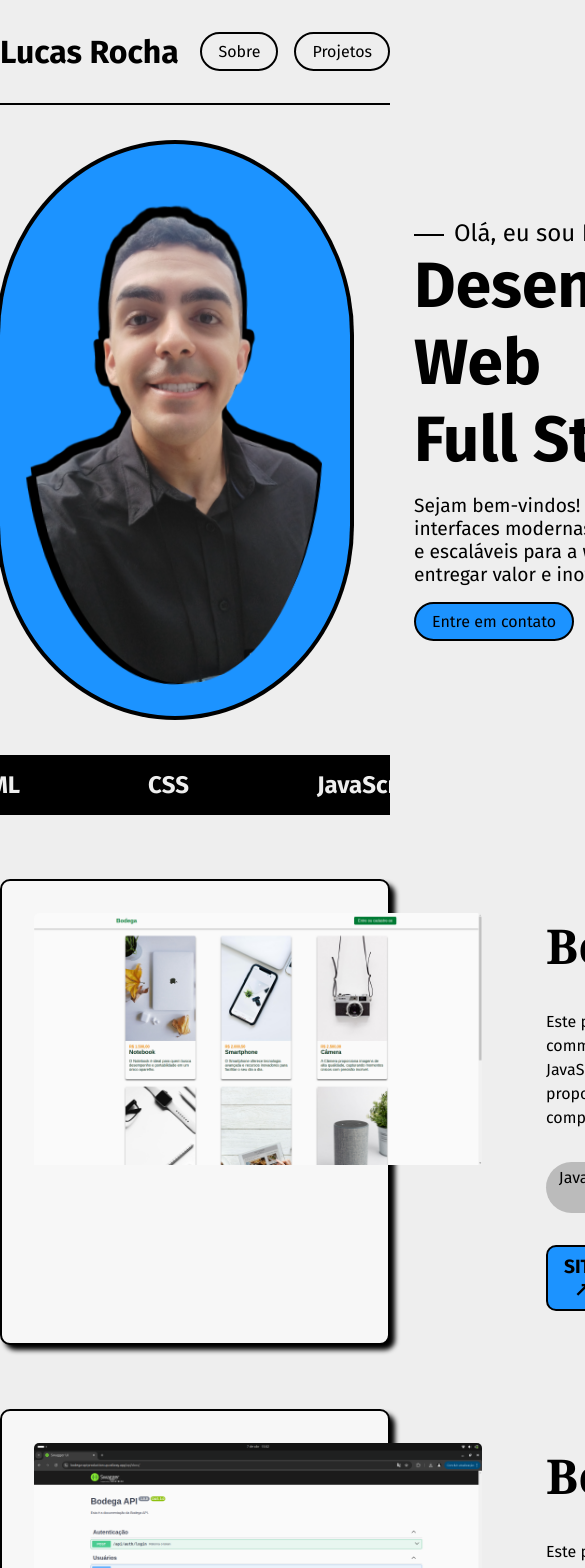
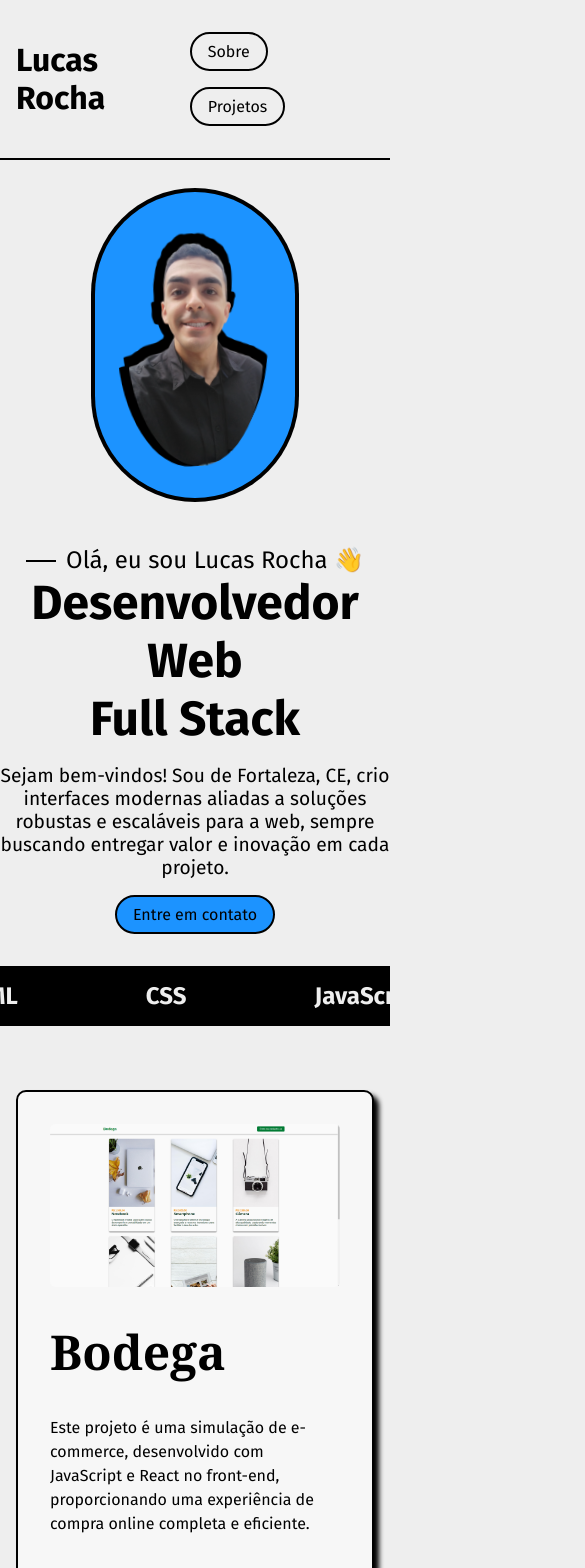
Before and after one commit to lucasrochabz/portfolio, a React (Vite) app: page / in a window 390 px wide. Shown: the top 1568 px of the page, 585 px wide, since content can reach past the window. Built offline with nearby package versions, Linux system fonts and the light colour scheme.

Commit message:
add media query

```diff
--- a/src/components/About/About.module.css
+++ b/src/components/About/About.module.css
@@ -6,6 +6,12 @@
   gap: 4rem;
   height: 650px;
   margin: 0 auto;
+}
+
+.content {
+  display: flex;
+  flex-direction: column;
+  align-items: start;
 }
 
 .content span {
@@ -54,7 +60,6 @@
   background-color: var(--blue-color);
   color: var(--black-color);
   border: 2px solid var(--black-color);
-  justify-self: flex-start;
   border-radius: 100px;
   padding: 0.5rem 1rem;
   margin-top: 1rem;
@@ -65,3 +70,23 @@
   background-color: var(--black-color);
   color: var(--white-color);
 }
+
+@media (max-width: 800px) {
+  .about {
+    grid-template-columns: 1fr;
+    justify-items: center;
+    gap: 3rem;
+    height: 100%;
+    margin: 2rem 0;
+  }
+  .sticker {
+    width: 200px;
+  }
+  .content {
+    text-align: center;
+    align-items: center;
+  }
+  .content h2 {
+    font-size: 3rem;
+  }
+}
--- a/src/components/Footer/Footer.module.css
+++ b/src/components/Footer/Footer.module.css
@@ -34,3 +34,9 @@
   padding: 2rem 0;
   margin: 0 auto;
 }
+
+@media (max-width: 800px) {
+  .item {
+    flex-wrap: wrap;
+  }
+}
--- a/src/components/Header/Header.module.css
+++ b/src/components/Header/Header.module.css
@@ -33,3 +33,9 @@
   background-color: var(--black-color);
   color: var(--bg-color);
 }
+
+@media (max-width: 800px) {
+  .header {
+    padding: 0 1rem;
+  }
+}
--- a/src/components/ProjectCard/ProjectCard.jsx
+++ b/src/components/ProjectCard/ProjectCard.jsx
@@ -9,7 +9,7 @@ export const ProjectCard = ({ project }) => {
 
   return (
     <>
-      <div className={styles['project-card']}>
+      <div className={styles.card}>
         <figure>
           <img src={imagePath} alt={imagePath} />
         </figure>
--- a/src/components/ProjectCard/ProjectCard.module.css
+++ b/src/components/ProjectCard/ProjectCard.module.css
@@ -1,6 +1,6 @@
-.project-card {
+.card {
   display: grid;
-  grid-template-columns: auto 1fr;
+  grid-template-columns: 450px 1fr;
   gap: 4rem;
   background-color: var(--white-color);
   border-radius: 10px;
@@ -9,13 +9,13 @@
   padding: 2rem;
 }
 
-.project-card figure {
-  width: 448px;
+.card figure {
+  width: 100%;
   border-radius: 5px;
   overflow: hidden;
 }
 
-.project-card img {
+.card img {
   display: block;
   max-width: 100%;
   object-fit: cover;
@@ -33,6 +33,7 @@
 
 .list {
   display: flex;
+  flex-wrap: wrap;
   gap: 1rem;
 }
 
@@ -69,3 +70,10 @@
   display: inline-block;
   margin-left: 10px;
 }
+
+@media (max-width: 800px) {
+  .card {
+    grid-template-columns: 1fr;
+    gap: 2rem;
+  }
+}
--- a/src/components/ProjectList/ProjectList.module.css
+++ b/src/components/ProjectList/ProjectList.module.css
@@ -5,3 +5,9 @@
   gap: 4rem;
   margin: 4rem auto;
 }
+
+@media (max-width: 800px) {
+  .project-list {
+    padding: 0 1rem;
+  }
+}
```
